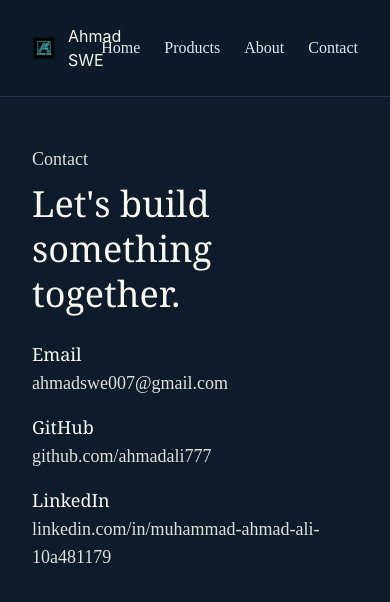
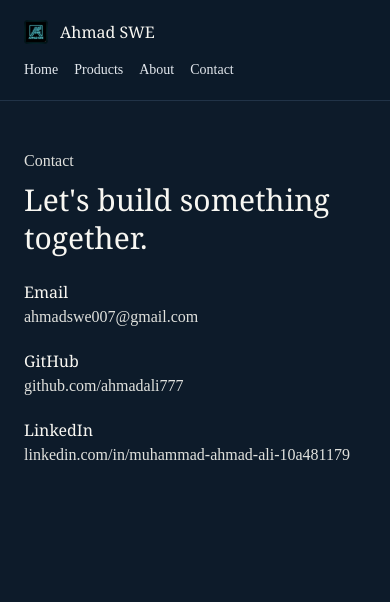
Before and after one commit to ahmadali777/portfolio, a React (Vite) app: page /contact in a window 390 px wide. Shown: the top 602 px of the page. Built offline with nearby package versions, Linux system fonts and the light colour scheme; a web font is replaced by a local one.

Commit message:
making portfolio responsive

```diff
--- a/src/components/Navbar.jsx
+++ b/src/components/Navbar.jsx
@@ -3,12 +3,12 @@ import favicon from '../assets/favicon_io/favicon-32x32.png'
 
 function Navbar() {
   return (
-    <nav className="relative z-10 flex items-center justify-between border-b border-brand-400/40 bg-brand-600/95 px-8 py-6 backdrop-blur-xl">
+    <nav className="relative z-10 flex flex-col gap-4 border-b border-brand-400/40 bg-brand-600/95 px-6 py-5 backdrop-blur-xl text-sm sm:px-8 sm:py-6 sm:flex-row sm:items-center sm:justify-between">
       <Link to="/" className="flex items-center gap-3 text-brand-50">
         <img src={favicon} alt="Ahmad SWE logo" className="h-6 w-6 rounded-sm" />
-        <span className="">Ahmad SWE</span>
+        <span className="font-heading text-base sm:text-lg">Ahmad SWE</span>
       </Link>
-      <div className="flex gap-6 font-body text-brand-200">
+      <div className="flex flex-wrap justify-start gap-4 font-body text-brand-200 sm:justify-end sm:gap-6">
         <Link to="/" className="hover:text-brand-50">Home</Link>
         <Link to="/products" className="hover:text-brand-50">Products</Link>
         <Link to="/about" className="hover:text-brand-50">About</Link>
--- a/src/pages/About.jsx
+++ b/src/pages/About.jsx
@@ -1,8 +1,8 @@
 function About() {
   return (
-    <section className="max-w-2xl px-8 py-12">
-      <h2 className="mb-4 font-heading text-3xl text-brand-50">About</h2>
-      <p className="leading-relaxed text-brand-100">
+    <section className="mx-auto w-full max-w-3xl px-6 py-12 sm:px-8">
+      <h2 className="mb-4 font-heading text-3xl text-brand-50 sm:text-4xl">About</h2>
+      <p className="leading-relaxed text-brand-100 text-base sm:text-lg">
         I'm Muhammad Ahmad Ali, a software engineer working across Flutter, Firebase,
         React, and Next.js. I build apps that solve real, specific problems — from
         inventory tracking for hardware store owners to health tracking and Quran
--- a/src/pages/Contact.jsx
+++ b/src/pages/Contact.jsx
@@ -1,29 +1,29 @@
 function Contact() {
   return (
-    <section className="max-w-2xl px-8 py-12">
-      <p className="mb-2 font-body text-lg text-brand-100">Contact</p>
-      <h1 className="mb-6 font-heading text-4xl leading-tight text-brand-50">
+    <section className="mx-auto w-full max-w-3xl px-6 py-12 sm:px-8">
+      <p className="mb-2 font-body text-base text-brand-100 sm:text-lg">Contact</p>
+      <h1 className="mb-6 font-heading text-3xl leading-tight text-brand-50 sm:text-4xl">
         Let's build something together.
       </h1>
-      <div className="space-y-4 font-body text-lg text-brand-100">
+      <div className="space-y-5 font-body text-base text-brand-100 sm:text-lg">
         <p>
           <span className="font-heading text-brand-50">Email</span>
           <br />
-          <a href="mailto:ahmadswe007@gmail.com" className="hover:text-brand-200">
+          <a href="mailto:ahmadswe007@gmail.com" className="hover:text-brand-200 break-all">
             ahmadswe007@gmail.com
           </a>
         </p>
         <p>
           <span className="font-heading text-brand-50">GitHub</span>
           <br />
-          <a href="https://github.com/ahmadali777" target="_blank" rel="noreferrer" className="hover:text-brand-200">
+          <a href="https://github.com/ahmadali777" target="_blank" rel="noreferrer" className="hover:text-brand-200 break-all">
             github.com/ahmadali777
           </a>
         </p>
         <p>
           <span className="font-heading text-brand-50">LinkedIn</span>
           <br />
-          <a href="https://www.linkedin.com/in/muhammad-ahmad-ali-10a481179?utm_source=share&utm_campaign=share_via&utm_content=profile&utm_medium=android_app" target="_blank" rel="noreferrer" className="hover:text-brand-200">
+          <a href="https://www.linkedin.com/in/muhammad-ahmad-ali-10a481179?utm_source=share&utm_campaign=share_via&utm_content=profile&utm_medium=android_app" target="_blank" rel="noreferrer" className="hover:text-brand-200 break-all">
             linkedin.com/in/muhammad-ahmad-ali-10a481179
           </a>
         </p>
--- a/src/pages/Home.jsx
+++ b/src/pages/Home.jsx
@@ -2,14 +2,19 @@ import profilePhoto from '../assets/profilePhoto.png'
 
 function Home() {
   return (
-    <section className="flex min-h-[80vh] items-center gap-12 px-8">
+    <section className="grid min-h-[80vh] gap-10 px-6 py-10 sm:px-8 lg:grid-cols-[1.4fr_0.8fr]">
       <div className="max-w-xl">
-        <p className="mb-2 font-body text-brand-100">Muhammad Ahmad Ali · Software Engineer</p>
-        <h1 className="font-heading text-5xl leading-tight text-brand-50">
+        <p className="mb-3 font-body text-brand-100">Muhammad Ahmad Ali · Software Engineer</p>
+        <h1 className="font-heading text-4xl leading-tight text-brand-50 sm:text-5xl">
           I build apps for real problems, not resumes.
         </h1>
+        <p className="mt-6 max-w-xl text-brand-100 leading-relaxed text-base sm:text-lg">
+          I create polished applications with React, Flutter, and Firebase that solve real customer problems.
+        </p>
       </div>
-      <img src={profilePhoto} alt="Muhammad Ahmad Ali" className="w-64 h-64 rounded-full object-cover" />
+      <div className="flex items-center justify-center">
+        <img src={profilePhoto} alt="Muhammad Ahmad Ali" className="h-64 w-64 rounded-full object-cover shadow-2xl shadow-brand-900/30 sm:h-72 sm:w-72" />
+      </div>
     </section>
   )
 }
```
